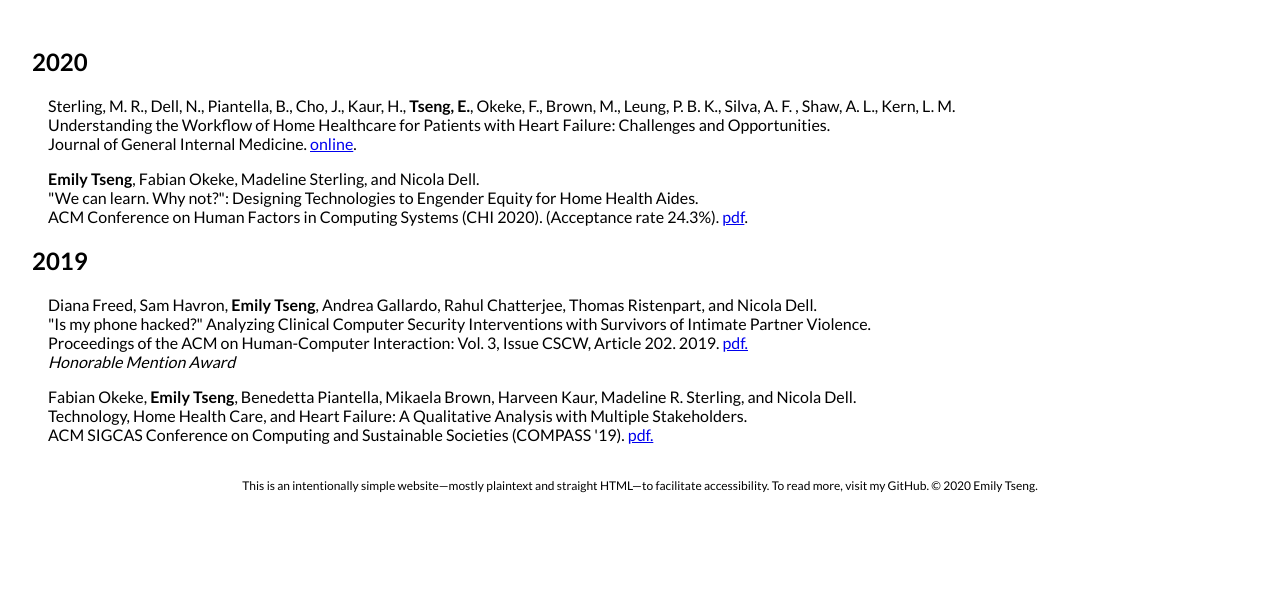
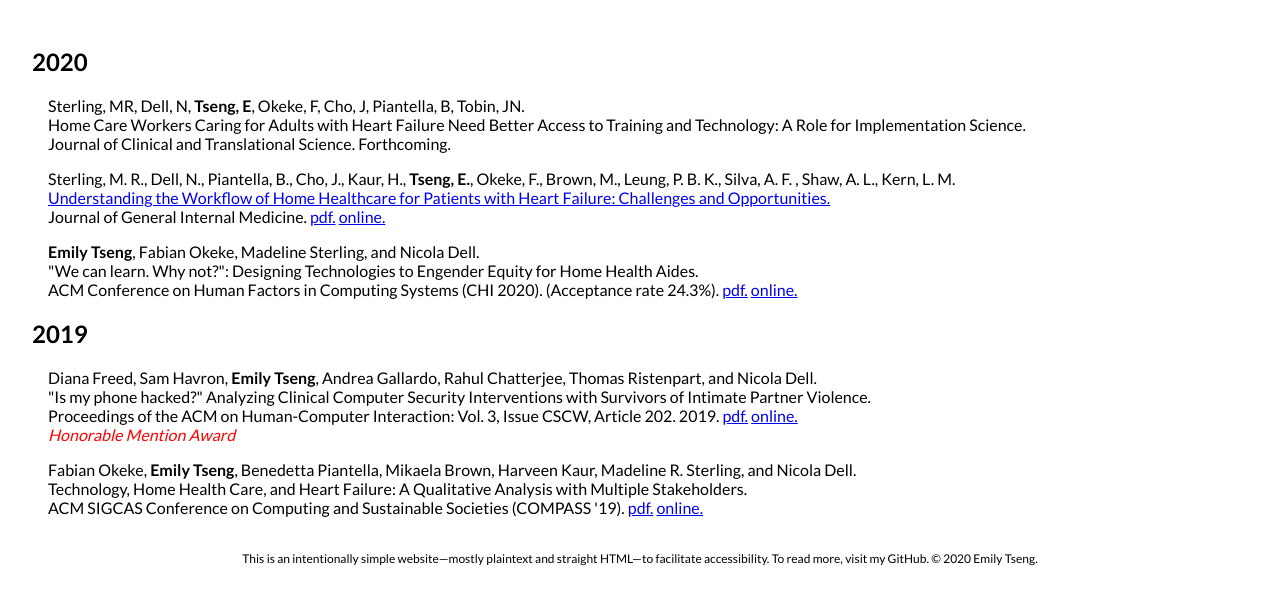
Before and after one commit to emtseng/emtseng.me, a website: page public/publications.html in a window 1280 px wide. Shown: the part 103-708 px from the top of the page. Drawn offline with Linux system fonts and the light colour scheme.

Commit message:
standardizes pdf uploads, updates pubs

```diff
--- a/public/publications.html
+++ b/public/publications.html
@@ -25,29 +25,35 @@
     <div class="center" id="publications">
         <h2>2020</h2>
         <div class="pub">
+            Sterling, MR, Dell, N, <b>Tseng, E</b>, Okeke, F, Cho, J, Piantella, B, Tobin, JN. <br>
+            Home Care Workers Caring for Adults with Heart Failure Need Better Access to Training and Technology: A Role for Implementation Science.<br>
+            Journal of Clinical and Translational Science. Forthcoming.
+        </div>
+        <div class="pub">
             Sterling, M. R., Dell, N., Piantella, B., Cho, J., Kaur, H., <b>Tseng, E.</b>, Okeke, F., Brown, M., Leung, P. B. K., Silva, A. F. , Shaw, A. L., Kern, L. M. <br>
-            Understanding the Workflow of Home Healthcare for Patients with Heart Failure: Challenges and Opportunities. <br>
-            Journal of General Internal Medicine. <a href="https://link.springer.com/article/10.1007/s11606-020-05675-8" target="_blank">online</a>.
+            <a href="assets/Sterling-2020-JGIM_Understanding-the-Workflow-of-Home-Health-Care.pdf" target="_blank">Understanding the Workflow of Home Healthcare for Patients with Heart Failure: Challenges and Opportunities.</a> <br>
+            Journal of General Internal Medicine. <a href="Sterling-2020-JGIM_Understanding-the-Workflow-of-Home-Health-Care.pdf">pdf.</a> <a href="https://link.springer.com/article/10.1007/s11606-020-05675-8" target="_blank">online.</a>
         </div>
 
         <div class="pub">
             <b>Emily Tseng</b>, Fabian Okeke, Madeline Sterling, and Nicola Dell.<br>
-            "We can learn. Why not?": Designing Technologies to Engender Equity for Home Health Aides.<br>
-            ACM Conference on Human Factors in Computing Systems (CHI 2020). (Acceptance rate 24.3%). <a href="assets/Tseng-2020_Designing-to-Engender-Equity-for-Home-Health-Aides.pdf" target="_blank">pdf</a>.
+            <a href="assets/Tseng-2020-CHI_Designing-to-Engender-Equity-for-Home-Health-Aides.pdf" target="_blank"></a>"We can learn. Why not?": Designing Technologies to Engender Equity for Home Health Aides.</a><br>
+            ACM Conference on Human Factors in Computing Systems (CHI 2020). (Acceptance rate 24.3%). <a href="assets/Tseng-2020-CHI_Designing-to-Engender-Equity-for-Home-Health-Aides.pdf" target="_blank">pdf.</a> <a href="https://dl.acm.org/doi/abs/10.1145/3313831.3376633" target="_blank">online.</a>
         </div>
 
         <h2>2019</h2>
 
         <div class="pub">
             Diana Freed, Sam Havron, <b>Emily Tseng</b>, Andrea Gallardo, Rahul Chatterjee, Thomas Ristenpart, and Nicola Dell.<br>
-            "Is my phone hacked?" Analyzing Clinical Computer Security Interventions with Survivors of Intimate Partner Violence.<br>Proceedings of the ACM on Human-Computer Interaction: Vol. 3, Issue CSCW, Article 202. 2019. <a href="assets/2019-Freed-CSCW.pdf" target="_blank">pdf.</a><br>
-            <i>Honorable Mention Award</i>
+            <a href="assets/Freed-2019-CSCW_Is-my-phone-hacked.pdf" target="_blank"></a>"Is my phone hacked?" Analyzing Clinical Computer Security Interventions with Survivors of Intimate Partner Violence.</a><br>
+            Proceedings of the ACM on Human-Computer Interaction: Vol. 3, Issue CSCW, Article 202. 2019. <a href="assets/Freed-2019-CSCW_Is-my-phone-hacked.pdf" target="_blank">pdf.</a> <a href="https://dl.acm.org/doi/abs/10.1145/3359304" target="_blank">online.</a> <br>
+            <div class="pub-award"><i>Honorable Mention Award</i></div>
         </div>
 
         <div class="pub">
             Fabian Okeke, <b>Emily Tseng</b>, Benedetta Piantella, Mikaela Brown, Harveen Kaur, Madeline R. Sterling, and Nicola Dell.<br>
-            Technology, Home Health Care, and Heart Failure: A Qualitative Analysis with Multiple Stakeholders.<br>
-            ACM SIGCAS Conference on Computing and Sustainable Societies (COMPASS '19). <a href="assets/2019-HHA-compass.pdf" target="_blank">pdf.</a>
+            <a href="assets/Okeke-2019_COMPASS_Technology-Home-Health-Care.pdf" target="_blank"></a>Technology, Home Health Care, and Heart Failure: A Qualitative Analysis with Multiple Stakeholders.</a><br>
+            ACM SIGCAS Conference on Computing and Sustainable Societies (COMPASS '19). <a href="assets/Okeke-2019_COMPASS_Technology-Home-Health-Care.pdf" target="_blank">pdf.</a> <a href="https://dl.acm.org/doi/10.1145/3314344.3332487" target="_blank">online.</a>
         </div>
 
     </div>
--- a/public/styles.css
+++ b/public/styles.css
@@ -43,6 +43,10 @@ body {
     margin: 1em;
 }
 
+.pub-award {
+    color: red;
+}
+
 li {
     margin: 1em;
 }
```
Also changed, not shown: public/index.html (+1 -1 lines), 10 other files.
